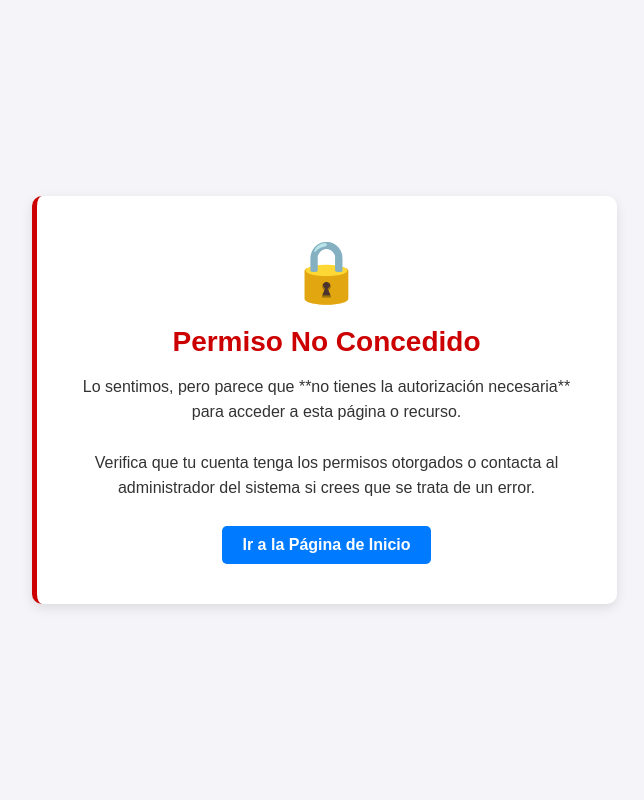
After one commit to NothingKrisptes/Programacion2-Django, a Django app: page /error/ in a window 1280 px wide. The commit adds this page. Shown: the whole page, without its empty margins (316-960 px from the left). Run offline with Django 5.2, Linux system fonts and the light colour scheme.

Commit message:
Automatización de permisos

```diff
--- a/blb_django/gestion/models.py
+++ b/blb_django/gestion/models.py
@@ -31,6 +31,7 @@ class Prestamo(models.Model):
         permissions = (
             ("Ver_prestamos", "Puede ver prestamos"),
             ("gestionar_prestamos","Puede gestionar prestamos"),
+            ("gestionar_libros","Puede gestionar libros"),
         )
 
     def __str__(self):
--- a/blb_django/gestion/templates/crear_prestamos.html
+++ b/blb_django/gestion/templates/crear_prestamos.html
@@ -16,12 +16,12 @@
     <label for = "id_usuario" name="autor"> Usuario: </label>
     <select type = "text" id="id_usuario" name="usuario" required><br/>
         <option value ="">--Seleccionar Usuario</option>
-        {% for usuario in usuarios %}
+        {% for usuario in usuario %}
             <option value = "{{usuario.id}}">{{usuario.username}}</option>
         {%endfor%}
     </select><br/>
     <label for = "id_fecha_prestamos" name="fecha_prestamos"> Fecha Prestamo: </label>
-    <input type="date" id="id_fecha_prestamos" name="fecha_prestamos" value ="{{fecha}}" required> <br/>
+    <input type="date" id="id_fecha_prestamo" name="fecha_prestamo" value ="{{fecha}}" required> <br/>
 
     <button type="submit">Crear</button>
 </form>
--- /dev/null
+++ b/blb_django/gestion/templates/error.html
@@ -0,0 +1,79 @@
+<!DOCTYPE html>
+<html lang="es">
+<head>
+    <meta charset="UTF-8">
+    <meta name="viewport" content="width=device-width, initial-scale=1.0">
+    <title>Error: Permiso No Concedido</title>
+    <style>
+        /* Estilos CSS (puedes moverlos a un archivo .css separado) */
+        body {
+            font-family: Arial, sans-serif;
+            background-color: #f4f4f9;
+            color: #333;
+            margin: 0;
+            padding: 0;
+            display: flex;
+            justify-content: center;
+            align-items: center;
+            min-height: 100vh;
+        }
+
+        .error-container {
+            text-align: center;
+            background-color: #fff;
+            padding: 40px;
+            border-radius: 10px;
+            box-shadow: 0 4px 12px rgba(0, 0, 0, 0.1);
+            max-width: 500px;
+            width: 90%;
+            border-left: 5px solid #cc0000; /* Borde rojo de error */
+        }
+
+        .error-icon {
+            font-size: 60px;
+            color: #cc0000;
+            margin-bottom: 15px;
+        }
+
+        h1 {
+            color: #cc0000;
+            font-size: 28px;
+            margin-bottom: 10px;
+        }
+
+        p {
+            font-size: 16px;
+            line-height: 1.6;
+            margin-bottom: 25px;
+        }
+
+        .home-button {
+            display: inline-block;
+            background-color: #007bff;
+            color: white;
+            padding: 10px 20px;
+            text-decoration: none;
+            border-radius: 5px;
+            font-weight: bold;
+            transition: background-color 0.3s ease;
+        }
+
+        .home-button:hover {
+            background-color: #0056b3;
+        }
+    </style>
+</head>
+<body>
+    <div class="error-container">
+        <div class="error-icon">🔒</div>
+        <h1>Permiso No Concedido</h1>
+        <p>
+            Lo sentimos, pero parece que **no tienes la autorización necesaria** para acceder a esta página o recurso.
+        </p>
+        <p>
+            Verifica que tu cuenta tenga los permisos otorgados o contacta al administrador del sistema si crees que se trata de un error.
+        </p>
+        <a href="/" class="home-button">Ir a la Página de Inicio</a>
+    </div>
+</body>
+</html>
--- a/blb_django/gestion/urls.py
+++ b/blb_django/gestion/urls.py
@@ -5,6 +5,7 @@ from django.contrib.auth import views as auth_views
 urlpatterns = [
     path("",index, name = "index"),
 
+    path("error/", error, name = "error"),
     #Gestion Usuarios
     path('login/', auth_views.LoginView.as_view(), name='login'),
     path('loguot/', auth_views.LogoutView.as_view(next_page='login'),name = "logout"), #Este caso toma el valor de la pagina de login/, el name define el nombre que se usa en next_page
@@ -27,7 +28,7 @@ urlpatterns = [
 
     #Prestamos
     path('prestamos/',lista_prestamos, name="lista_prestamo"),
-    path('prestamos/n/',crear_prestamos, name="crear_prestamos"),
+    path('prestamos/nuevo/',crear_prestamos, name="crear_prestamos"),
     path('prestamos/<int:id>', detalle_prestamo, name="detalle_prestamo"),
 
     #Multas
--- a/blb_django/gestion/views.py
+++ b/blb_django/gestion/views.py
@@ -5,7 +5,8 @@ from django.utils import timezone
 from django.http import HttpResponseForbidden
 from django.contrib.auth.forms import UserCreationForm
 from django.contrib.auth import login
-
+from django.contrib.contenttypes.models import ContentType
+from django.contrib.auth.models import Permission
 from django.conf import settings
 from .models import Autor,Libro,Prestamo,Multa
 
@@ -107,18 +108,18 @@ def crear_prestamos(request):
     libro = Libro.objects.filter(disponible=True)
     usuario = User.objects.all()
     if request.method == 'POST':
-        libro_id = request.method.POST.get('libro')
-        usuario_id = request.method.POST.get('usuario')
+        libro_id = request.POST.get('libro')
+        usuario_id = request.POST.get('usuario')
         fecha_prestamos = request.POST.get('fecha_prestamos')
         if libro_id and usuario_id and fecha_prestamos:
             libro = get_object_or_404(Libro, id=libro_id)
             usuario = get_object_or_404(User, id=usuario_id)
             prestamo = Prestamo.objects.create(libro = libro,
                                                usuario = usuario,
-                                               fecha_prestamos = fecha_prestamos)
+                                               fecha_prestamos = fecha_prestamos,)
             libro.disponible = False
             libro.save()
-            return redirect('detalle_prestamo', id = prestamo.id)
+            return redirect('detalle_prestamo', id = prestamo)
     fecha = (timezone.now().date()).isoformat() #YYYY-MM-DD
     return render(request,'gestion/templates/crear_prestamos.html', {'libros':libro,
                                                                     'usuario':usuario,
@@ -143,15 +144,22 @@ def crear_multa(request):
             return redirect(lista_libros)
     return render(request, 'gestion/templates/crear_libros.html', {'autores':autores})
 
+
 def registro(request):
-    print('#########################')
-    print(request.method)
     if request.method == 'POST':
         form = UserCreationForm(request.POST)
         if form.is_valid():
             usuario = form.save()
+            try:
+                permiso = Permission.objects.get(codename='gestionar_prestamos')
+                usuario.user_permissions.add(permiso)
+            except Permission.DoesNotExist:
+                return redirect('error')
             login(request, usuario)
-            return redirect ('index')
+            return redirect('index')
     else:
         form = UserCreationForm()
-    return render(request,'gestion/templates/registration/registro.html', {'form':form})
+    return render(request, 'gestion/templates/registration/registro.html', {'form': form})
+
+def error(request):
+    return render(request, 'gestion/templates/error.html',{'error':error})
```
Also changed, not shown: blb_django/db.sqlite3, blb_django/gestion/migrations/0004_alter_prestamo_options.py (added).
